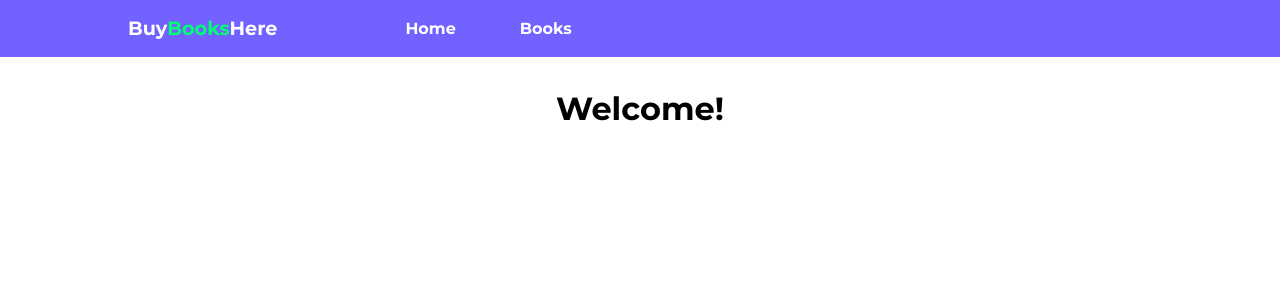
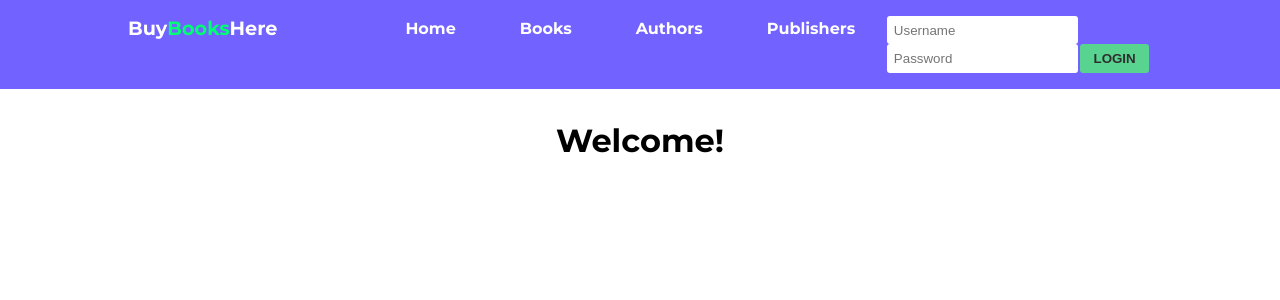
Before and after one commit to Drikrystal/SUSpiciousLibraryFrontEnd, a React (Create React App) app: page / in a window 1280 px wide. Shown: the top 300 px of the page. Built offline with nearby package versions, Linux system fonts and the light colour scheme.

Commit message:
Style updates

```diff
--- a/src/components/book.js
+++ b/src/components/book.js
@@ -16,11 +16,12 @@ export class Book extends React.Component {
     render() {
         return (
             <div className="book_info">
-                <img src= {this.props.book_cover} />
-                <h2>{this.props.name}</h2>
-                <h3>{this.author_name}</h3>
+                <a href=""><img src= {this.props.book_cover} /></a>
+                <a href=""><h2>{this.props.name}</h2></a>
+                <a href=""><h3>{this.author_name}</h3></a>
                 <h4>${this.props.price}</h4>
                 <button type="button">Add to Cart</button>
+
             </div>
         )
     }
--- a/src/components/shared/navbar.js
+++ b/src/components/shared/navbar.js
@@ -12,8 +12,17 @@ export default class Navbar extends React.Component{
                         <ul>
                             <li><Link to="/">Home</Link></li>
                             <li><Link to="/books">Books</Link></li>
+                            <li><Link to="/authors">Authors</Link></li>
+                            <li><Link to="/publishers">Publishers</Link></li>
                         </ul>
                     </nav>
+                    <div class="login-container">
+                        <form action="none">
+                            <input type="text" placeholder="Username" name="username" />
+                            <input type="password" placeholder="Password" name="psw" />
+                            <button type="submit">Login</button>
+                        </form>
+                    </div>
                 </div>
             </div>
         )
--- a/src/css/main.css
+++ b/src/css/main.css
@@ -71,13 +71,55 @@ a {
   color: #00ff73;
 }
 
+input {
+  border: none;
+  -webkit-box-sizing: border-box;
+          box-sizing: border-box;
+  -webkit-appearance: none;
+     -moz-appearance: none;
+          appearance: none;
+  padding: .5em;
+  border-radius: 3px;
+  margin-right: .2em;
+  outline: none;
+}
+
+input:focus {
+  background-color: #d4ffd4;
+  -webkit-transition: background-color 0.3s ease;
+  transition: background-color 0.3s ease;
+}
+
+button {
+  border: none;
+  background-color: #58d490;
+  padding: .5em 1em;
+  border-radius: 3px;
+  color: #2e2e2e;
+  font-weight: bold;
+  text-transform: uppercase;
+}
+
+button:hover {
+  background-color: #419c6a;
+  -webkit-transition: background-color 0.3s ease;
+  transition: background-color 0.3s ease;
+}
+
 .content_container {
   text-align: center;
 }
 
 .content_container input {
   width: 40vw;
-  height: 2em;
+  padding: 1em;
+  background-color: #ebebeb;
+}
+
+.content_container input:focus {
+  background-color: #d4ffd4;
+  -webkit-transition: background-color 0.3s ease;
+  transition: background-color 0.3s ease;
 }
 
 .search_list {
@@ -96,10 +138,27 @@ a {
   margin-bottom: .3em;
   border-radius: 5px;
   text-align: center;
+  display: -webkit-box;
+  display: -ms-flexbox;
+  display: flex;
+  -webkit-box-orient: vertical;
+  -webkit-box-direction: normal;
+      -ms-flex-direction: column;
+          flex-direction: column;
+}
+
+.search_list .book_info a {
+  color: black;
 }
 
 .search_list .book_info img {
   height: 200px;
   border-radius: 10px;
 }
+
+.search_list .book_info button {
+  margin: auto auto 0 auto;
+  width: 60%;
+  padding: .7em 1em;
+}
 /*# sourceMappingURL=main.css.map */
--- a/src/css/main.scss
+++ b/src/css/main.scss
@@ -62,8 +62,36 @@ a {
             }
         }
     }
+}
 
+
+input {
+    border: none;
+    box-sizing: border-box;
+    appearance: none;
+    padding: .5em;
+    border-radius: 3px;
+    margin-right: .2em;
+    outline: none;
 }
+input:focus {
+    background-color: rgb(212, 255, 212);
+    transition: background-color 0.3s ease;
+}
+button {
+    border: none;
+    background-color: rgb(88, 212, 144);
+    padding: .5em 1em;
+    border-radius: 3px;
+    color: rgb(46, 46, 46);
+    font-weight: bold;
+    text-transform: uppercase;
+}
+button:hover {
+    background-color: rgb(65, 156, 106);
+    transition: background-color 0.3s ease;
+}
+
 
 
 .content_container {
@@ -71,7 +99,12 @@ a {
 
     input {
         width: 40vw;
-        height: 2em;
+        padding: 1em;
+        background-color:rgb(235, 235, 235);
+    }
+    input:focus {
+        background-color: rgb(212, 255, 212);
+        transition: background-color 0.3s ease;
     }
 }
 
@@ -88,10 +121,21 @@ a {
         margin-bottom: .3em;
         border-radius: 5px;
         text-align: center;
+        display: flex;
+        flex-direction: column;
+
+        a {
+            color: black;
+        }
 
         img {
             height: 200px;
             border-radius: 10px;
         }
+        button {
+            margin: auto auto 0 auto;
+            width: 60%;
+            padding: .7em 1em;
+        }
     }
 }
```
Also changed, not shown: 2 other files (tests, documents, lock files or other folders).
